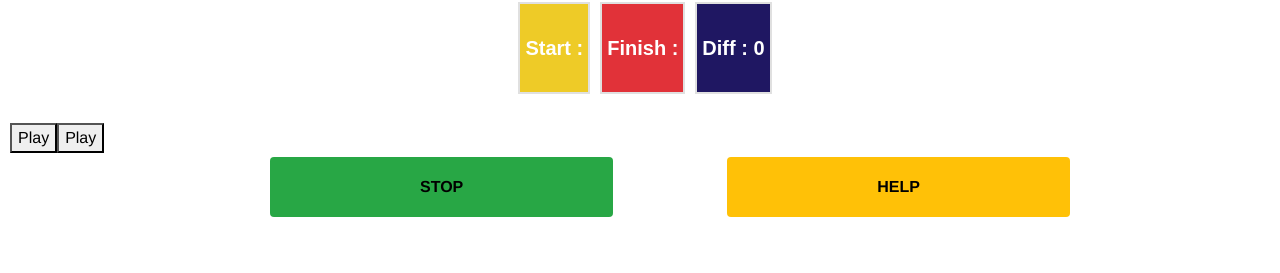
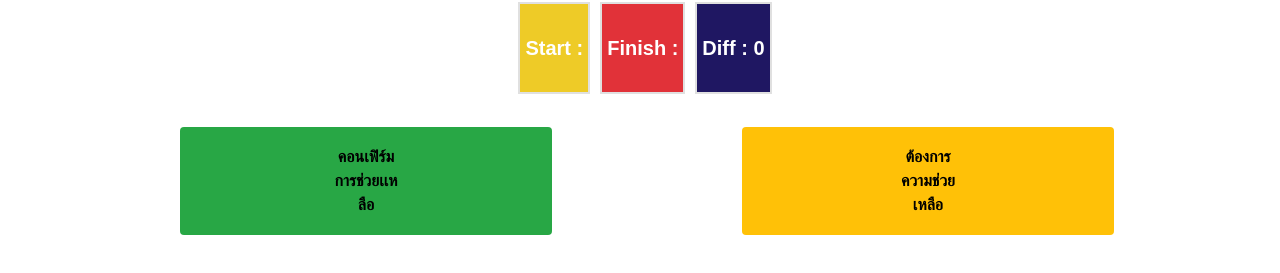
Before and after one commit to nokranger/Pacemaker, a Vue app: page / in a window 1280 px wide. Shown: the part 445-718 px from the top of the page. Built offline with nearby package versions, Linux system fonts and the light colour scheme; no server answers.

Commit message:
update status

```diff
--- a/src/assets/css/pacemaker.css
+++ b/src/assets/css/pacemaker.css
@@ -152,7 +152,7 @@ input#color3:checked {
   margin:5px;
   color:white;
 }
-.buttonOk {
+.buttonConfirmHelp {
   border: none;
   text-align: center;
   text-decoration: none;
@@ -163,8 +163,9 @@ input#color3:checked {
   margin: 4px 2px;
   cursor: pointer;
   padding: 18px 150px;
+  width: 100%;
 }
-.buttonHelp {
+.buttonNeedHelp {
   border: none;
   text-align: center;
   text-decoration: none;
@@ -175,4 +176,5 @@ input#color3:checked {
   margin: 4px 2px;
   cursor: pointer;
   padding: 18px 150px;
+  width: 100%;
 }
--- a/src/views/Pacemaker.vue
+++ b/src/views/Pacemaker.vue
@@ -1,5 +1,5 @@
 <template>
-<div id='div_main'>
+<div id="div_main">
     <meta charset="utf-8">
     <meta content="width=device-width,initial-scale=1,minimal-ui" name="viewport">
     <audio id="fivemin">
@@ -75,13 +75,13 @@
             </b-row>
           </div>
           <br>
-          <button v-on:click="Audio5Min ()">Play</button>
-          <button v-on:click="Audio3Min ()">Play</button>
+          <!-- <button v-on:click="Audio5Min ()">Play</button>
+          <button v-on:click="Audio3Min ()">Play</button> -->
           <div class="layoutButton">
             <b-row class="text-center">
-              <b-col cols="5"><b-button class="buttonOk" v-on:click="STOPSV ()" variant="success">STOP</b-button></b-col>
+              <b-col cols="5"><b-button id="btnConfirmHelp" class="buttonConfirmHelp" v-on:click="sendConfirmHelp ()" variant="success">คอนเฟิร์มการช่วยเเหลือ</b-button></b-col>
               <b-col cols="2"></b-col>
-              <b-col cols="5"><b-button class="buttonHelp" v-on:click="HELPSV ()" variant="warning">HELP</b-button></b-col>
+              <b-col cols="5"><b-button id="btnNeedHelp" class="buttonNeedHelp" v-on:click="sendNeedHelp ()" variant="warning">ต้องการความช่วยเหลือ</b-button></b-col>
               <br>
             </b-row>
           </div>
@@ -155,11 +155,17 @@ export default {
       this.S_plan = sp
       this.S_actual = sa
 
-      if ((this.S_plan - this.S_actual) > 5) {
+      if ((this.S_plan - this.S_actual) < 5) {
         this.Audio5Min()
-      } else if ((this.S_plan - this.S_actual) > 3) {
+      } else if ((this.S_plan - this.S_actual) < 3) {
         this.Audio3Min()
       }
+      else if (this.S_plan < this.S_actual) {
+        this.AudioDelay()
+      }
+
+      document.getElementById('btnConfirmHelp').disabled = true
+      document.getElementById('btnNeedHelp').disabled = false
 
       if (this.status === 'NO_WORKING') { // no light
         setNolight()
@@ -169,10 +175,12 @@ export default {
         setYellow()
       } else if (this.status === 'DELAY') { //  red
         setRed()
-        this.AudioDelay()
-      } else if (this.status === 'HELP') { //  red
+
+      } else if (this.status === 'NEED_HELP') { //  yellow
         setYellow()
-      } else if (this.status === 'STOP_WARNING') { //  green
+        document.getElementById('btnConfirmHelp').disabled = false
+        document.getElementById('btnNeedHelp').disabled = true
+      } else if (this.status === 'CONFIRM_HELP') { //  green
         setGreen()
       }
       function setRed () {
@@ -236,18 +244,18 @@ export default {
         // document.getElementById('color3').style.boxShadow = '0 0 0em transparent'
       }
     },
-    STOPSV () {
-      console.log('stop')
+    sendConfirmHelp () {
+      console.log('confirm help')
       // connection.onopen = function () {
       // จะทำงานเมื่อเชื่อมต่อสำเร็จ
       // console.log('error connect webSocket')
-      connection.send(JSON.stringify({ 'protocol': 'pace_maker_status', 'data': { 'bay': 'C1', 'status': 'STOP_WARNING' } })) // ส่ง Data ไปที่ Server
+      connection.send(JSON.stringify({ 'protocol': 'pace_maker_status', 'data': { 'bay': 'C1', 'status': 'CONFIRM_HELP' } })) // ส่ง Data ไปที่ Server
     },
-    HELPSV () {
-      console.log('help')
+    sendNeedHelp () {
+      console.log('need help')
       // จะทำงานเมื่อเชื่อมต่อสำเร็จ
       // console.log('connect webSocket')
-      connection.send(JSON.stringify({ 'protocol': 'pace_maker_status', 'data': { 'bay': 'C1', 'status': 'HELP' } })) // ส่ง Data ไปที่ Server
+      connection.send(JSON.stringify({ 'protocol': 'pace_maker_status', 'data': { 'bay': 'C1', 'status': 'NEED_HELP' } })) // ส่ง Data ไปที่ Server
     },
     Audio5Min () {
       let fivemin = document.getElementById('fivemin')
```
